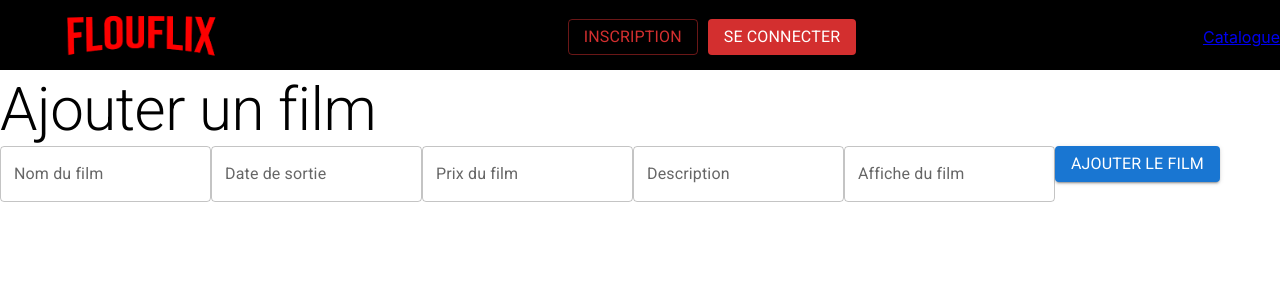
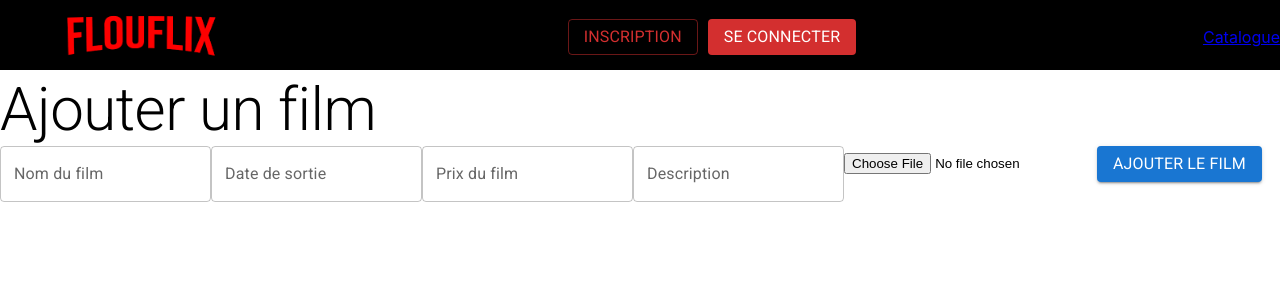
Before and after one commit to Nelchel/FlouFlix, a React (Create React App) app in the folder flouflix/: page /ajouter-film in a window 1280 px wide. Shown: the top 300 px of the page. Built offline with nearby package versions, Linux system fonts and the light colour scheme; no server answers.

Commit message:
add storage to get files / img

```diff
--- a/flouflix/src/App.js
+++ b/flouflix/src/App.js
@@ -8,9 +8,13 @@ import Inscription from "./pages/Inscription";
 import Connexion from "./pages/Connexion";
 import Catalogue from "./pages/Catalogue";
 import AddMovie from "./pages/AddMovie";
+import { getStorage } from "firebase/storage";
+import { initializeApp } from "firebase/app";
 
 function App({ firebaseConfig }) {
   firebase.initializeApp(firebaseConfig);
+  const firebaseApp = initializeApp(firebaseConfig);
+  const storage = getStorage(firebaseApp);
 
   return (
     <BrowserRouter>
@@ -21,7 +25,7 @@ function App({ firebaseConfig }) {
             <Route path="inscription" element={<Inscription />} />
             <Route path="connexion" element={<Connexion />} />
             <Route path="catalogue" element={<Catalogue />} />
-            <Route path="ajouter-film" element={<AddMovie />} />
+            <Route path="ajouter-film" element={<AddMovie storage={storage} />} />
             {/* <Route path="*" element={<NoMatch />} /> */}
           </Route>
         </Routes>
--- a/flouflix/src/pages/AddMovie.js
+++ b/flouflix/src/pages/AddMovie.js
@@ -6,6 +6,7 @@ import firebase from "firebase/compat/app";
 import "firebase/compat/auth";
 import "firebase/compat/firestore";
 import Button from "@mui/material/Button";
+import { getStorage, ref, uploadBytes } from "firebase/storage";
 
 const makeClass = makeStyles((theme) => ({
   signupButton: {
@@ -14,13 +15,16 @@ const makeClass = makeStyles((theme) => ({
 }));
 
 function AddMovie() {
+    // const storage = firebase.storage()
   const db = firebase.firestore();
+  const storage = getStorage();
+  const imagesRef = ref(storage, 'catalogue');
 
   const [name, setName] = useState("");
   const [releaseDate, setReleaseDate] = useState();
   const [price, setPrice] = useState();
   const [desc, setDesc] = useState();
-  const [img, setImg] = useState();
+  const [image , setImage] = useState('');
 
   const handleChangeName = (event) => {
     setName(event.target.value);
@@ -38,11 +42,13 @@ function AddMovie() {
     setDesc(event.target.value);
   };
 
-  const handleChangeImg = (event) => {
-    setImg(event.target.value);
-  };
 
   const handleSubmit = async () => {
+
+    uploadBytes(imagesRef, image).then((snapshot) => {
+        console.log('Uploaded a blob or file!');
+      });
+
     await db
       .collection("movies")
       .doc()
@@ -51,7 +57,7 @@ function AddMovie() {
         releaseDate: releaseDate,
         price: price,
         description: desc,
-        img: img,
+        // img: image,
       })
       .then(() => {
         console.log("Document successfully written!");
@@ -91,12 +97,7 @@ function AddMovie() {
           label="Description"
           onChange={handleChangeDesc}
         />
-        <TextField
-          value={img}
-          id="outlined-required"
-          label="Affiche du film"
-          onChange={handleChangeImg}
-        />
+        <input type="file" onChange={(e)=>{setImage(e.target.files[0])}} />
         <Button onClick={handleSubmit} variant="contained">
           <Typography>Ajouter le film</Typography>
         </Button>
```
